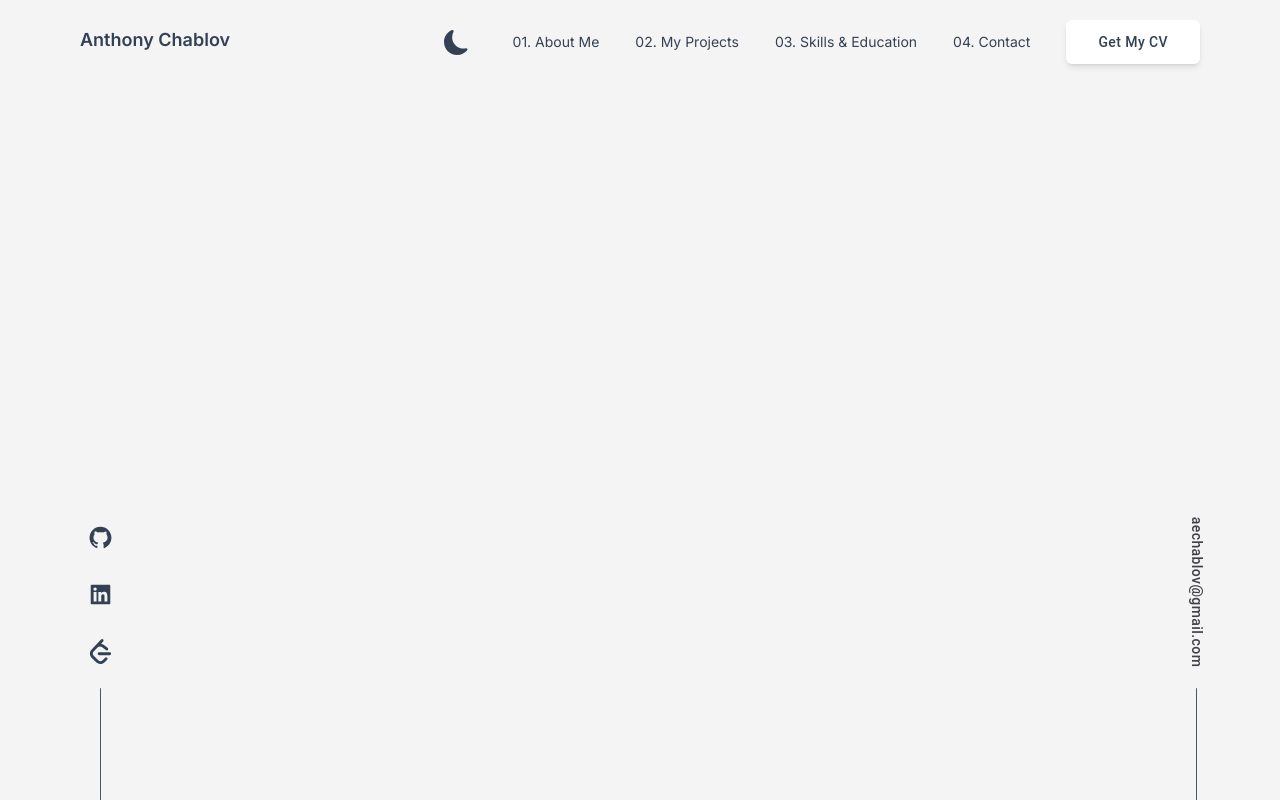
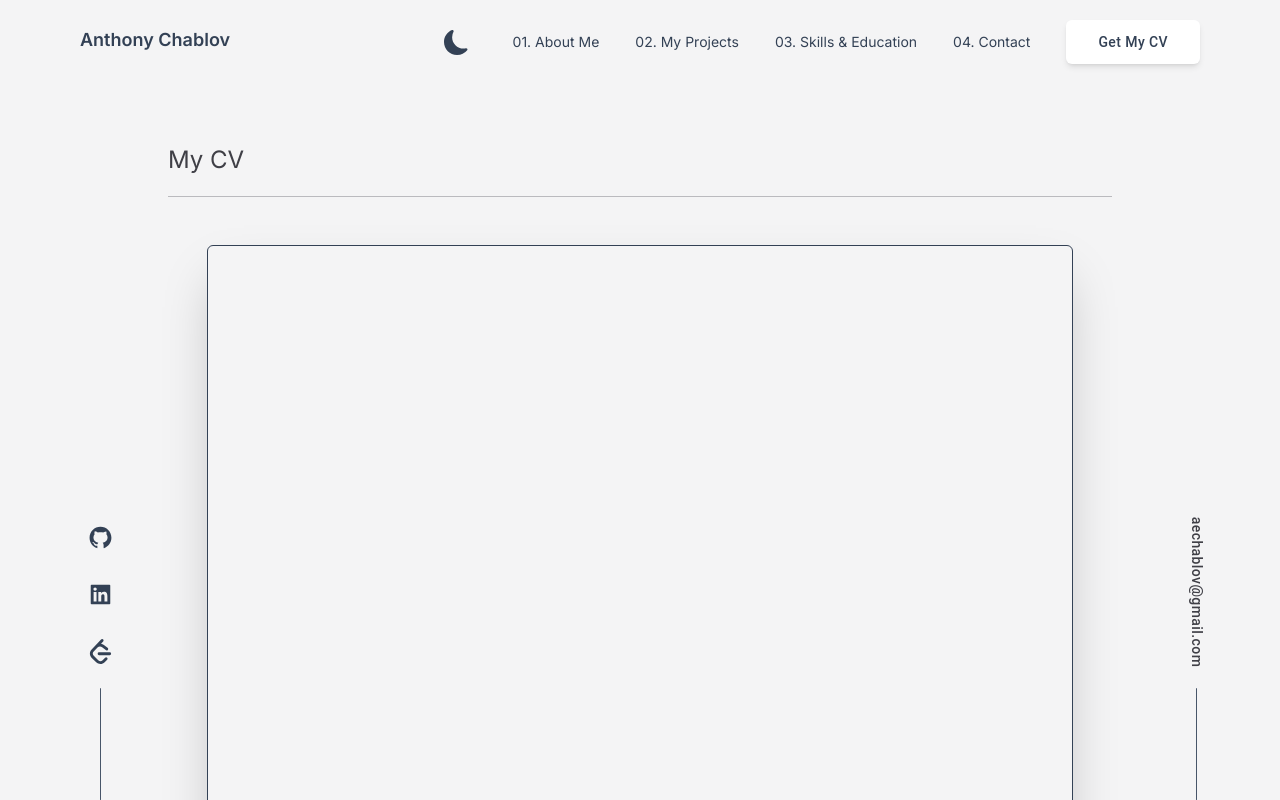
Before and after one commit to AnthonyChablov/personal-website-v2, a Next.js app: page /resume in a window 1280 px wide. Shown: the top 800 px of the page. Built offline with nearby package versions, Linux system fonts and the light colour scheme.

Commit message:
fix resume and project

```diff
--- a/components/PDFEmbed/PDFEmbed.tsx
+++ b/components/PDFEmbed/PDFEmbed.tsx
@@ -1,18 +1,23 @@
+import React from 'react';
 
-interface IResume{
-  pdfUrl:string,
-
+interface IResume {
+  pdfUrl: string;
 }
 
-const PDFEmbed = ({pdfUrl}:IResume) => {
+const PDFEmbed = ({ pdfUrl }: IResume) => {
   return (
-    <div style={{ width: '100%', height: '800px' }}>
-      <iframe
-        src={`${pdfUrl}`}
-        style={{ width: '100%', height: '100%', border: 'none' }}
-      />
+    <div className="">
+      <div
+        className="w-11/12 mx-auto border border-slate-700 shadow-2xl rounded-md overflow-hidden animate-fadeIn "
+        style={{  height: '1000px' }}
+      >
+        <iframe
+          src={`${pdfUrl}`}
+          className="w-full h-full"
+        />
+      </div>
     </div>
-  )
-}
+  );
+};
 
 export default PDFEmbed;
--- a/components/Sections/AboutMe/AboutMe.tsx
+++ b/components/Sections/AboutMe/AboutMe.tsx
@@ -20,7 +20,6 @@ const AboutMe = () => {
             <div className="flex items-center" >
                 <Header title={'01. About Me'}/>
             </div>
-
             <m.div className='text-left text-md font-normal text-slate-600 dark:text-slate-300'
               variants={sectionContentVariants}
               initial="hidden"
--- a/components/Sections/Education/Education.tsx
+++ b/components/Sections/Education/Education.tsx
@@ -33,10 +33,9 @@ const Education = () => {
       </p>
 
       {/* Skills */}
-      <div className='text-left mx-auto grid grid-cols-1 xs:grid-cols-2 grid-rows-3 gap-11
+      <div className='text-left mx-auto grid grid-cols-1 xxs:grid-cols-2 grid-rows-3 gap-11
         sm:grid-cols-3 md:grid-cols-4 mt-16'
       >
-
         {
           skills.map((skill, i) => {
             return (
--- /dev/null
+++ b/hooks/useScrollTo.tsx
@@ -0,0 +1,6 @@
+import { useEffect } from "react"
+export const useScrollTo = (x: number, y: number) => {
+    useEffect(() => {
+        window.scrollTo(x,y)
+    })
+}
--- a/pages/resume.tsx
+++ b/pages/resume.tsx
@@ -8,11 +8,15 @@ import Sidebar from '../components/Sidebar/Sidebar';
 import PDFEmbed from '../components/PDFEmbed/PDFEmbed';
 import Footer from '../components/Footer/Footer';
 import myResume from '../public/resume/resume.pdf';
+import { useScrollTo } from '../hooks/useScrollTo';
+import Header from '../components/Common/Header';
 
 const resume = () => {
 
     const theme = useStateStore(state => state.theme);
     const setTheme = useStateStore(state => state.setTheme);
+
+    useScrollTo(0,0);
 
     useEffect(() => {
 
@@ -32,23 +36,26 @@ const resume = () => {
     return (
         <>
         <LazyMotion features={domAnimation}>
-            <div className="dark:bg-black">
+            <div className="dark:bg-black ">
                 <Head>
                     <title key={'title'}>Anthony Chablov</title>
                 </Head>
                 <div className="bg-zinc-100 dark:bg-slate-800 ">
                     <NavBar/>
-                    <div className="h-fit px-10 py-8 mx-auto max-w-5xl ">
+                    <div className="h-fit px-10 mx-auto max-w-5xl">
+                        <div className="flex items-center">
+                            <Header title={'My CV'}/>
+                        </div>
                         <PDFEmbed pdfUrl={myResume} />
                         <Footer/>
                     </div>
                 </div>
             {
                 windowWidth >= 1280 && (
-                <>
-                    <Sidebar anchor={'left'} mode={'icons'}/>
-                    <Sidebar anchor={'right'} mode={'email'}/>
-                </>
+                    <>
+                        <Sidebar anchor={'left'} mode={'icons'}/>
+                        <Sidebar anchor={'right'} mode={'email'}/>
+                    </>
                 )
             }
             </div>
--- a/tailwind.config.js
+++ b/tailwind.config.js
@@ -13,8 +13,10 @@ module.exports = {
   darkMode: 'class',
   theme: {
     screens: {
+      'xxs': '340px',
+      // => @media (min-width: 275px) { ... }
       'xs': '400px',
-      // => @media (min-width: 640px) { ... }
+      // => @media (min-width: 400px) { ... }
       'sm': '640px',
       // => @media (min-width: 640px) { ... }
 
```
